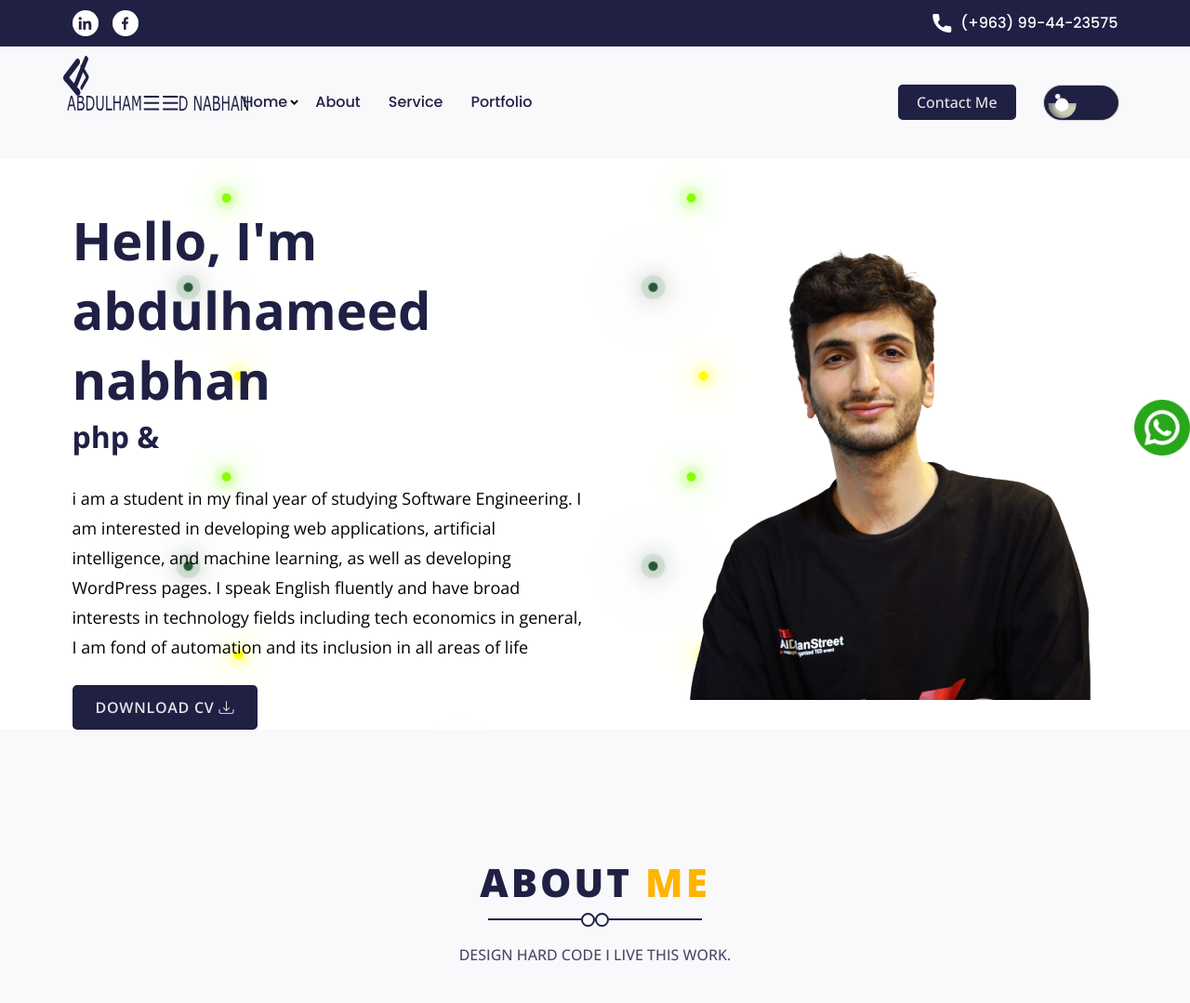
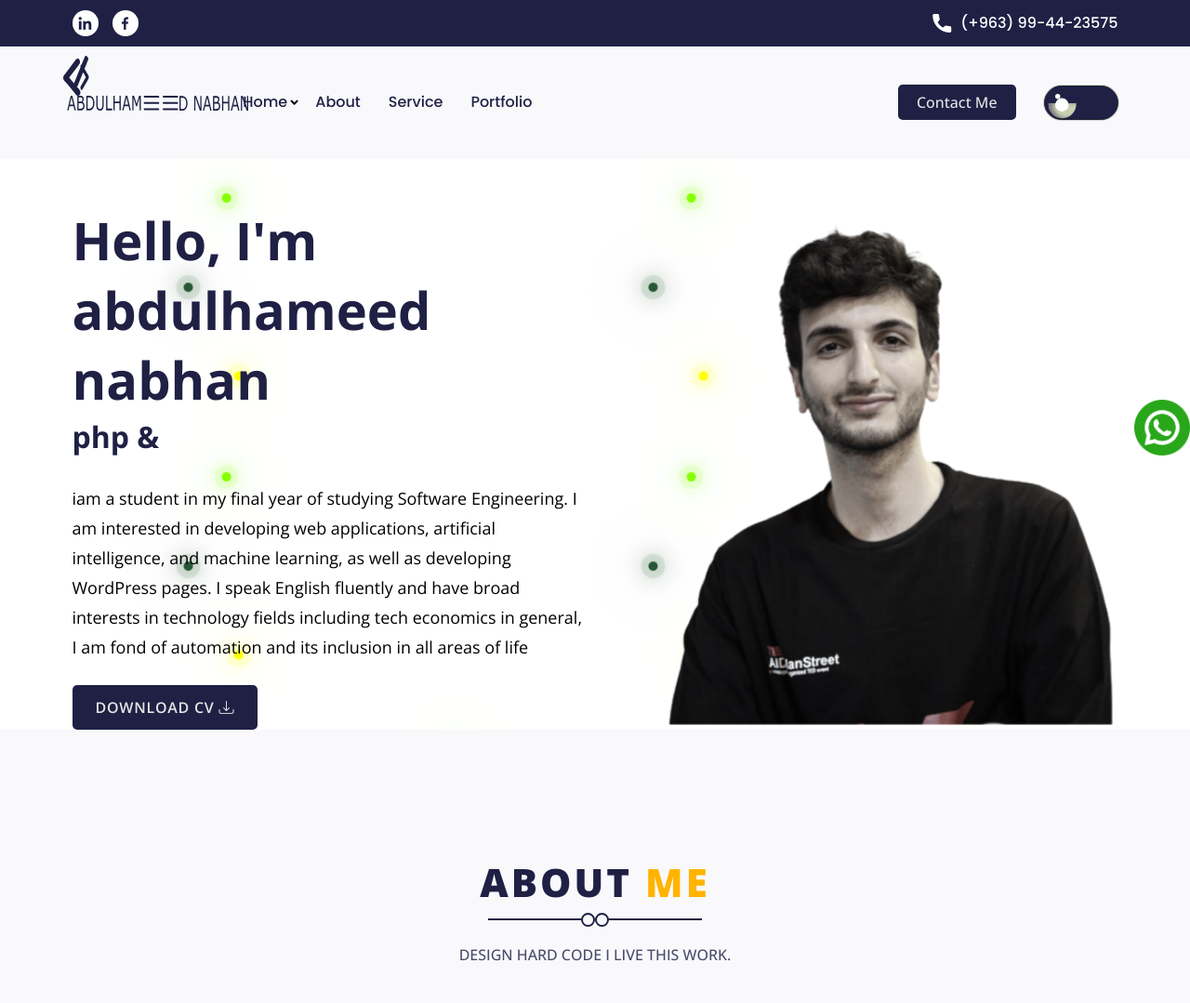
Before and after one commit to abdulhameednabhan/AbdulhameedNabhan, a plain HTML site: page index.html in a window 1280 px wide. Shown: the top 1079 px of the page at 93% size. Drawn offline with nearby package versions, Linux system fonts and the light colour scheme; animation ran at ten frames a second; files whose address does not match are found by name; a web font is replaced by a local one.

Commit message:
add portfolio files11124

```diff
--- a/index.html
+++ b/index.html
@@ -173,7 +173,7 @@
                                 <h1> Hello, I'm abdulhameed nabhan</h1>
                                 <div class="word"> </div>
                             </div>
-                            <p> i am a student in my final year of studying Software Engineering. I am interested in
+                            <p> iam a student in my final year of studying Software Engineering. I am interested in
                                 developing web applications, artificial intelligence, and machine learning, as well as
                                 developing WordPress pages. I speak English fluently and have broad interests in
                                 technology fields including tech economics in  general, I am fond of automation
@@ -185,7 +185,7 @@
                     </div>
                     <div class="col-12 col-sm-12 col-md-6 col-lg-6 col-xl-6 col-xxl-6">
                         <div class="slider-img-box d-flex justify-content-end">
-                            <img src="./assets/images/photo_2023-01-27_23-27-17-removebg-preview.png" class="img-fluid" alt="banner-img">
+                            <img src="./assets/images/photo_2023-01-27_23-27-17-removebg-preview.png" class="img-fluid4" alt="banner-img">
                         </div>
                     </div>
                 </div>
```
